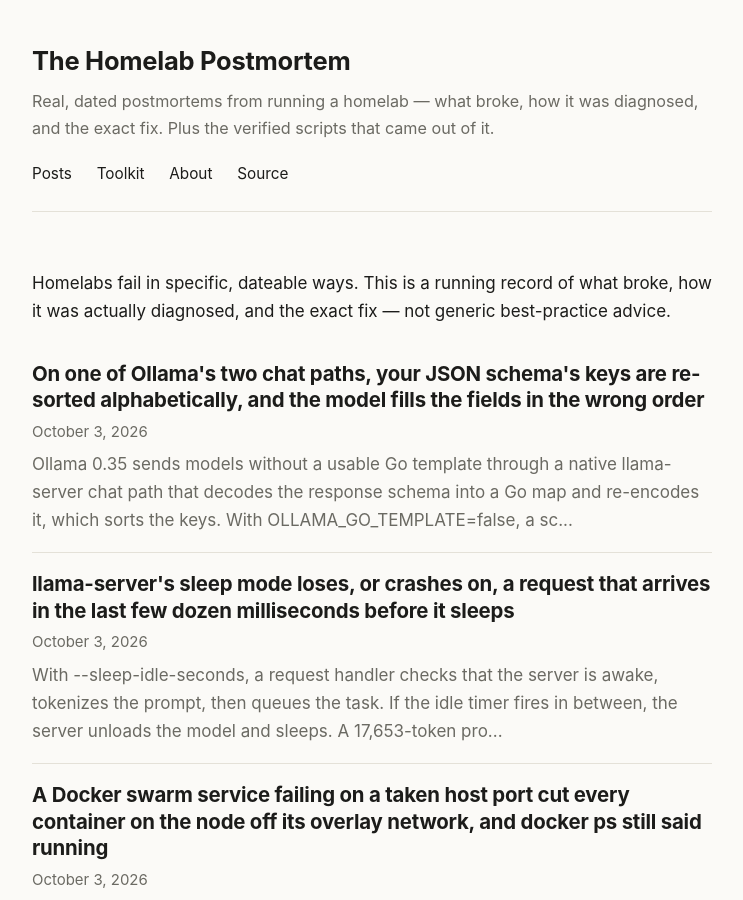
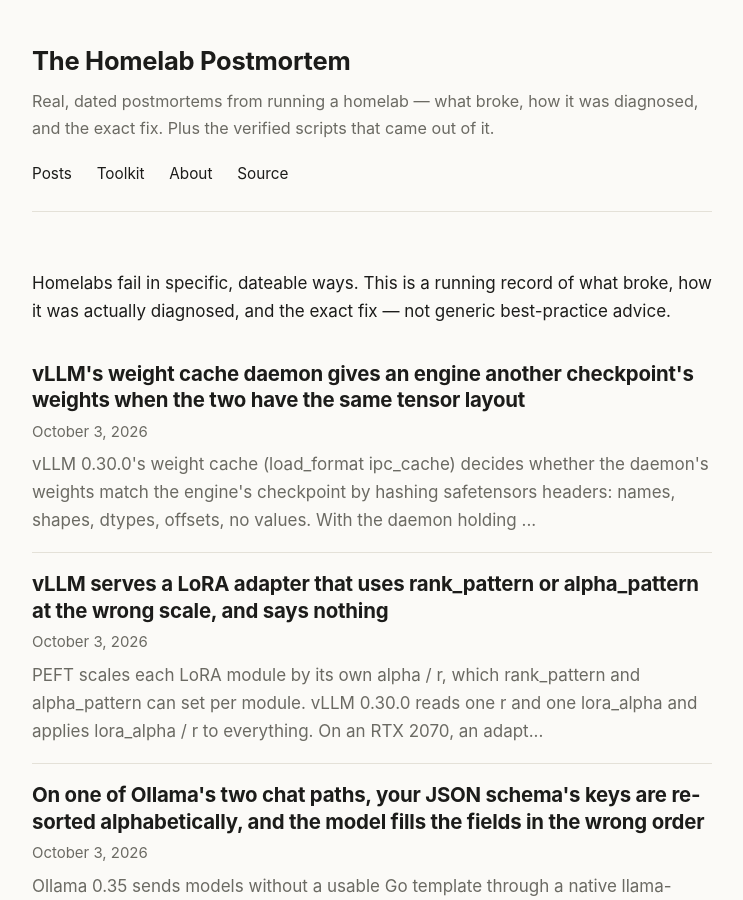
Before and after one commit to mitoyosh/homelab-postmortem, a Jekyll site: the page built from index.html, in a window 1280 px wide and 900 px high. Shown: the whole window, without its empty margins (268-1011 px from the left). Built offline with Jekyll 4.4.1, drawn with Linux system fonts in a browser that asks for light colours; part of the change alters nothing that is shown.

Commit message:
Posts: vLLM LoRA patterns ignored; vLLM weight cache serves another checkpoint
Co-Authored-By: Claude Opus 5.5 <noreply@anthropic.com>

````diff
--- a/_config.yml
+++ b/_config.yml
@@ -46,7 +46,7 @@ packs:
     title: "Local LLM artifacts"
     price: "$5"
     question: "Is the model, adapter, or build you just installed the thing it says it is?"
-    detail: "Fourteen checks. An Ollama quantisation that pulls and runs and returns no working code, a LoRA adapter accepted and applied to zero layers, a build that reports a commit hash from a repository it has never heard of, a response_format the server accepts and then ignores, a previous_response_id that is accepted and dropped, a tool parameter the gemma4 renderer never shows the model, an embedding batch whose positions the library reads past the end of, a prompt cache whose \"no limit\" setting keeps less than the default, and a decision model whose confidence is sharpened tenfold by a temperature its own library clamps at load time, a VRAM reservation Ollama prints in its log and never passes to the runner that places the layers, model sampling settings the OpenAI-compatible API quietly replaces with 1.0, an end-of-generation token chosen by its spelling that stops a model mid-sentence with a normal finish, a sleep mode that loses or crashes on a request arriving just before it sleeps, and a JSON schema whose keys come back alphabetised so the model fills the wrong fields."
+    detail: "Fifteen checks. An Ollama quantisation that pulls and runs and returns no working code, a LoRA adapter accepted and applied to zero layers, a build that reports a commit hash from a repository it has never heard of, a response_format the server accepts and then ignores, a previous_response_id that is accepted and dropped, a tool parameter the gemma4 renderer never shows the model, an embedding batch whose positions the library reads past the end of, a prompt cache whose \"no limit\" setting keeps less than the default, and a decision model whose confidence is sharpened tenfold by a temperature its own library clamps at load time, a VRAM reservation Ollama prints in its log and never passes to the runner that places the layers, model sampling settings the OpenAI-compatible API quietly replaces with 1.0, an end-of-generation token chosen by its spelling that stops a model mid-sentence with a normal finish, a sleep mode that loses or crashes on a request arriving just before it sleeps, a JSON schema whose keys come back alphabetised so the model fills the wrong fields, and a LoRA adapter whose per-module scaling vLLM drops without a word."
     buy_url: "https://buy.stripe.com/cNiaEWb7C0yge8rcT65Vu07"
 
 baseurl: ""
--- a/_posts/2026-09-07-vllm-accepts-a-lora-it-will-never-apply.md
+++ b/_posts/2026-09-07-vllm-accepts-a-lora-it-will-never-apply.md
@@ -135,3 +135,7 @@ The same "accepted, then not applied" shape turned up in llama.cpp a few days la
 generates as if no `response_format` was sent](https://homelabpostmortem.com/2026/09/12/llama-server-ignores-the-response-format-its-readme-shows/).
 There the control is even simpler — remove the constraint and see whether the bytes change —
 and it is the only way to tell a server that enforced from a model that cooperated.
+
+And in vLLM itself again, a month later: an adapter that sets `rank_pattern` or `alpha_pattern`
+[is accepted and served with one scale for every module](https://homelabpostmortem.com/2026/10/03/vllm-ignores-lora-rank-pattern-and-alpha-pattern/),
+so the patterned modules come out stronger or weaker than PEFT trained them, with no warning.
--- /dev/null
+++ b/_posts/2026-10-03-vllm-ignores-lora-rank-pattern-and-alpha-pattern.md
@@ -0,0 +1,96 @@
+---
+title: "vLLM serves a LoRA adapter that uses rank_pattern or alpha_pattern at the wrong scale, and says nothing"
+date: 2026-10-03
+excerpt: "PEFT scales each LoRA module by its own alpha / r, which rank_pattern and alpha_pattern can set per module. vLLM 0.30.0 reads one r and one lora_alpha and applies lora_alpha / r to everything. On an RTX 2070, an adapter with rank_pattern {q_proj: 4} came out 70 times further from PEFT than the same adapter without the pattern, and alpha_pattern alone did the same. Folding the scale into lora_B and dropping the pattern matched PEFT again."
+devto_title: "vLLM ignores LoRA rank_pattern and alpha_pattern and serves the adapter at the wrong scale"
+devto_tags: llm, vllm, lora, selfhosted
+---
+
+**TL;DR**: A PEFT LoRA adapter can give individual modules their own rank and alpha through `rank_pattern` and `alpha_pattern` in `adapter_config.json`, and PEFT scales each module by its own `alpha_m / r_m`. vLLM 0.30.0 reads `r` and `lora_alpha` only and applies `lora_alpha / r` to every module. The patterns are dropped without a warning. On an RTX 2070 under WSL2, with PEFT 0.21.2 and a small random Qwen3, an adapter with `rank_pattern = {"q_proj": 4}` gave prompt log-probabilities 0.0211 away from PEFT's on average, against 0.0003 for the same setup without a pattern. An adapter with only `alpha_pattern` set was off by 0.0168. Multiplying the affected modules' `lora_B` by the missing factor and clearing the pattern brought it back to 0.0003. The toolkit's `check-lora-patterns.py` reads an adapter's config and lists the modules vLLM will mis-scale, and by how much. Upstream report: [vllm-project/vllm#59799](https://github.com/vllm-project/vllm/issues/59799).
+
+## The symptom
+
+RTX 2070 (8 GB) on Windows 11, WSL2 Ubuntu, driver 591.86. vLLM 0.30.0 with torch 2.13.0+cu130, PEFT 0.21.2. The model is a randomly initialised two-layer Qwen3 (hidden size 256), so nothing has to be downloaded. The RTX 2070 has no bf16, so everything ran in fp16 (the report used bf16).
+
+Four adapters on `q_proj` and `v_proj`, all `r=16`, `lora_alpha=32`, with `lora_B` scaled up so the adapter's effect stands well clear of fp16 noise. For each, PEFT's own prompt log-probabilities on four 48-token prompts are the reference, then vLLM serves the same adapter on the same base:
+
+```
+adapter                                   PEFT q_proj scale   mean |vLLM - PEFT|   max
+none          no pattern                  2                   0.0003               0.0016
+rank          rank_pattern {"q_proj": 4}  32/4   = 8          0.0211               0.1106
+rank_folded   rank, q_proj lora_B x4,     2 (x4 in weights)   0.0003               0.0010
+              rank_pattern {}
+alpha         alpha_pattern {"q_proj":128} 128/16 = 8         0.0168               0.1046
+```
+
+The first row shows vLLM's LoRA path is fine: with no pattern it matches PEFT to within fp16 rounding. With a pattern on one module, the error is 70 times larger. The folded copy, which moves the factor PEFT applies into the weights themselves, matches again. `alpha_pattern` alone produces the same error, so this is about the scaling, not about the module having a different rank.
+
+The vLLM log has nothing to say about any of it. No line in the run mentions `rank_pattern` or `alpha_pattern`.
+
+## Why it's easy to miss
+
+vLLM accepts the adapter. It already turns some adapters away: `_validate_features` refuses DoRA and `modules_to_save`, so an adapter that loads without complaint looks supported. The output is still the adapter's output, only weaker or stronger in the patterned modules than it was trained to be. Nothing about the generated text flags that. You would have to compare against PEFT, or measure the quality you trained for, to see it.
+
+The patterns aren't exotic, either. The report points out that PEFT's own LoRA documentation recommends `rank_pattern` for mixture-of-experts models, giving each expert a smaller rank (`r // num_experts`), and points to vLLM for serving. The reporter measured the consequence on OLMoE-1B-7B: a held-out perplexity of 10.06 in PEFT and 11.28 in vLLM, against 13.09 for the base model. That means vLLM gave up about 40% of what the adapter had gained. Those numbers are the reporter's, from hardware this lab doesn't have. The direction and size of the effect match the small model here.
+
+## What's really going on
+
+`vllm/lora/peft_helper.py` in 0.30.0 defines the fields vLLM reads from `adapter_config.json`:
+
+```python
+r: int
+lora_alpha: int
+target_modules: list[str] | str
+bias: ...
+modules_to_save: list[str] | None = ...
+use_rslora: bool = field(default=False)
+use_dora: bool = field(default=False)
+vllm_lora_scaling_factor: float = field(default=1.0)
+```
+
+and computes one scale from them:
+
+```python
+if self.use_rslora:
+    self.vllm_lora_scaling_factor = self.lora_alpha / math.sqrt(self.r)
+else:
+    self.vllm_lora_scaling_factor = self.lora_alpha / self.r
+```
+
+There is no field for `rank_pattern` or `alpha_pattern`, and a code search of the repository finds no other reference to them. The rank of each module still comes out right, because it's taken from the tensor shapes in the safetensors file. Only the scale is shared, so any module whose pattern makes `alpha_m / r_m` differ from `lora_alpha / r` is scaled wrong by exactly that ratio. For `q_proj` above that is 8 against 2, a factor of 4.
+
+Not every patterned adapter is affected. According to the report, PEFT's `save_as_lora` with a dynamic rank writes `r=1`, `lora_alpha=1` and the same value in both patterns for each module. Every module's scale is then 1, and vLLM gets it right by coincidence.
+
+A fix is proposed in [#59801](https://github.com/vllm-project/vllm/pull/59801), which applies the scale per module. It is open and unmerged, and 0.30.0 is the current release.
+
+## The fix
+
+Until a release includes it, fold each affected module's scale correction into its `lora_B` and remove the patterns. The factor is PEFT's scale for that module divided by vLLM's, and `check-lora-patterns.py` prints it. For the adapter above it was 4 for `q_proj`. This is the fold the `rank_folded` row used, written to a new directory:
+
+```python
+import json, os
+from safetensors.torch import load_file, save_file
+
+sd = load_file("rank/adapter_model.safetensors")
+sd = {k: v * 4 if "q_proj.lora_B" in k else v for k, v in sd.items()}   # 4 = (32/4) / (32/16)
+os.makedirs("rank_folded")
+save_file(sd, "rank_folded/adapter_model.safetensors")
+cfg = json.load(open("rank/adapter_config.json"))
+cfg["rank_pattern"] = {}
+json.dump(cfg, open("rank_folded/adapter_config.json", "w"))
+```
+
+Two cautions:
+
+- **Pattern keys are module-name patterns.** According to the report, PEFT matches a key against the end of the module path, so `q_proj` applies to every layer's `q_proj`, and a key like `layers.3.self_attn.q_proj` applies to one. Fold the tensors the key actually covers.
+- **Don't just delete `alpha_pattern`.** That changes what PEFT does as well, and leaves vLLM where it was.
+
+Run `check-lora-patterns.py` on the folded adapter afterwards. It should report every module as keeping `lora_alpha / r`.
+
+## The generalisable habit
+
+An adapter config is a set of instructions, and a loader that recognises only some of them will quietly carry out a different set. vLLM rejects some unsupported adapter features outright, and that makes it easy to assume that whatever it accepts, it supports. It doesn't follow. Before you trust a server to reproduce a training setup, compare one batch of its outputs against the training framework's on the same inputs. Here that took four prompts and a single number.
+
+This is the second LoRA case on this site where vLLM accepts an adapter and serves something else. The first was [an adapter whose target modules it will never apply](https://homelabpostmortem.com/2026/09/07/vllm-accepts-a-lora-it-will-never-apply/). Its weight cache, which [can serve another checkpoint's weights](https://homelabpostmortem.com/2026/10/03/vllm-weight-cache-serves-another-checkpoints-weights/), is the same pattern one level down: a check that passes on less than it claims to check.
+
+The toolkit's `check-lora-patterns.py` reads `adapter_config.json` files, or every one under a directory. For each module whose pattern changes its scale, it prints PEFT's scale, vLLM's, and the factor between them. It doesn't flag `save_as_lora`-style adapters whose patterns keep every scale equal.
--- /dev/null
+++ b/_posts/2026-10-03-vllm-weight-cache-serves-another-checkpoints-weights.md
@@ -0,0 +1,91 @@
+---
+title: "vLLM's weight cache daemon gives an engine another checkpoint's weights when the two have the same tensor layout"
+date: 2026-10-03
+excerpt: "vLLM 0.30.0's weight cache (load_format ipc_cache) decides whether the daemon's weights match the engine's checkpoint by hashing safetensors headers: names, shapes, dtypes, offsets, no values. With the daemon holding Qwen3-0.6B, an engine started on a copy with one tensor zeroed answered exactly like the original, logged that it mapped 339 tensors from the daemon, and warned about nothing. A checkpoint with a different layout was rejected as documented."
+devto_title: "vLLM's weight cache can serve another checkpoint's weights when the tensor layout matches"
+devto_tags: llm, vllm, selfhosted, debugging
+---
+
+**TL;DR**: vLLM 0.30.0 can keep a model's weights in a long-running daemon so that engines restart without reloading them (`load_format="ipc_cache"`). Before an engine uses those weights, both sides compare a fingerprint, and the docs describe the checkpoint part of it as "checkpoint content". In the code it is a hash of each shard's file name and safetensors header: tensor names, shapes, dtypes and offsets, but no tensor values. Two checkpoints with the same layout, such as a base model and a fine-tune of it, or two training steps, get the same fingerprint. On an RTX 2070, a daemon holding Qwen3-0.6B served an engine started on a copy with `model.norm.weight` zeroed. On its own that copy answers `'!!!!!!!!!!!!'`. With the daemon running, it answered `' Paris. The capital of Italy is Rome. The capital of'`, exactly like the original, logged `Mapped 339 tensors from the weight cache daemon`, and warned about nothing. Upstream report: [vllm-project/vllm#59647](https://github.com/vllm-project/vllm/issues/59647).
+
+## The symptom
+
+RTX 2070 (8 GB) on Windows 11, WSL2 Ubuntu, driver 591.86, vLLM 0.30.0 with torch 2.13.0+cu130, everything in fp16 since the card has no bf16. Two checkpoints, following the report:
+
+```bash
+hf download Qwen/Qwen3-0.6B --local-dir q
+cp -r q q_mod
+# zero the 2,048 bytes of model.norm.weight in q_mod/model.safetensors, header untouched
+```
+
+The files differ, and loaded normally each behaves like itself. Greedy decoding, 12 tokens, "The capital of France is":
+
+```
+q      load_format=auto   ' Paris. The capital of Italy is Rome. The capital of'
+q_mod  load_format=auto   '!!!!!!!!!!!!'
+```
+
+Then the daemon, preloaded with `q`. The report used `vllm preload`, which isn't in the 0.30.0 CLI. The module the docs point to is:
+
+```bash
+python -m vllm.model_executor.model_loader.weight_cache.daemon --model q --dtype float16
+# ===== Weight cache daemon READY: node 0/1 serving 1 local rank(s) in the default socket dir =====
+```
+
+and an engine on `q_mod` with the cache:
+
+```
+q_mod  load_format=ipc_cache   ' Paris. The capital of Italy is Rome. The capital of'
+  INFO [ipc_loader.py:203] Mapped 339 tensors from the weight cache daemon (zero_copy mode)
+```
+
+The engine was asked for `q_mod` and ran `q`, with no warning from either process. To confirm that the check itself works, an engine started with `ipc_cache` on a different model (a small random Qwen3 with different shapes) was turned away and fell back to disk, as documented:
+
+```
+WARNING [ipc_loader.py:139] Weight cache unusable (WeightCacheKey mismatch on fields: ['checkpoint']); falling back to disk loading
+```
+
+So the fallback works when the layout differs, and doesn't trigger when only the values do.
+
+## Why it's easy to miss
+
+Everything you'd look at points at the checkpoint you asked for. The engine was started on `q_mod`, the only log line about weights says they were mapped successfully, and the output is fluent text from a working model. Only the weights are someone else's. In the realistic case, a base model and its fine-tune, or the same fine-tune at two steps, the wrong answers are plausible ones. Nothing points at the cache.
+
+The documentation says this case can't happen. The feature's page on the main branch (`docs/features/preload.md`, which isn't in the 0.30.0 tag) lists a "Safe fallback" for cached weights that "don't match the engine's configuration". It describes the fingerprint as covering "checkpoint content (hashed from safetensors metadata, ...)". That parenthesis gives it away: metadata is all it hashes, and different weights can have identical metadata.
+
+## What's really going on
+
+`vllm/model_executor/model_loader/weight_cache/protocol.py` in 0.30.0:
+
+```python
+def hash_checkpoint(model: str) -> str | None:
+    """Fingerprint checkpoint content from local safetensors metadata.
+
+    Hashes each shard's safetensors header so a daemon and an engine pointing
+    at identical weights in different directories produce the same key. ...
+    """
+    ...
+    for path in sorted(files, key=os.path.basename):
+        hasher.update(os.path.basename(path).encode())
+        hasher.update(_safetensors_header(path))
+    return hasher.hexdigest()
+```
+
+A safetensors header is a JSON index: for each tensor, its name, dtype, shape and byte offsets. Fine-tuning changes none of those. The design goal in the docstring, letting a copy of the same weights in another directory match, is met by hashing less than the content. The side effect is that different weights with the same layout match too. The rest of `WeightCacheKey` (architecture, dtype, quantization, TP rank, vLLM version) is the same for a local base model and its fine-tune as well.
+
+A fix is proposed in [#59648](https://github.com/vllm-project/vllm/pull/59648), titled "Fingerprint sampled tensor bytes, not headers only". It is open, and 0.30.0 is the current release.
+
+## The fix
+
+Until that ships, the daemon's checkpoint and the engine's must be the same one, and nothing will tell you if they aren't. In practice:
+
+- **Run a weight-cache daemon only for the checkpoint you serve.** If you switch between a base model and fine-tunes of it, or between training checkpoints, either stop the daemon and start one for the new checkpoint, or load the others with the default `load_format`.
+- **Treat "Mapped N tensors from the weight cache daemon" as a claim to check.** After any switch, compare one deterministic prompt between `load_format="ipc_cache"` and `"auto"` for the checkpoint you think you're serving. Here that took one prompt and twelve tokens to show the difference.
+
+Neither of those was needed for a different-shaped model, which the existing check caught.
+
+## The generalisable habit
+
+A cache key decides what counts as the same thing. Whoever chose this one optimised for matching identical weights in different places, and in doing so it also matched different weights in the same layout. When a cache promises a safe fallback on mismatch, find out what the key covers before relying on it. The test is cheap: make two inputs that differ only in what the key leaves out, and see whether the cache tells them apart.
+
+The same version of vLLM also [loads a LoRA adapter's per-module scaling as one number](https://homelabpostmortem.com/2026/10/03/vllm-ignores-lora-rank-pattern-and-alpha-pattern/) and serves it without a warning. In both cases vLLM read less of what it was given than it reported using.
--- a/toolkit/index.md
+++ b/toolkit/index.md
@@ -84,6 +84,10 @@ destructive, dry-run modes where it matters.
   alphabetical order to each Ollama model and reports whether the output kept
   the declared order; on Ollama's native chat path it doesn't. From
   [On one of Ollama's two chat paths, your JSON schema's keys are re-sorted]({{ '/2026/10/03/ollama-native-chat-path-sorts-your-json-schema-keys/' | relative_url }}).
+- **`check-lora-patterns.py`** — reads LoRA `adapter_config.json` files and
+  lists the modules whose `rank_pattern` / `alpha_pattern` give them a scale
+  vLLM won't apply, with the factor to fold into `lora_B`. From
+  [vLLM serves a LoRA adapter that uses rank_pattern or alpha_pattern at the wrong scale]({{ '/2026/10/03/vllm-ignores-lora-rank-pattern-and-alpha-pattern/' | relative_url }}).
 - **`check-embd-determinism.sh`** — tells you whether decoding through
   `llama_batch.embd` gives the same logits every time on your build and model,
   and when it does not, confirms whether the cause is the known heap over-read:
````
Also changed, not shown: assets/covers/2026-10-03-vllm-ignores-lora-rank-pattern-and-alpha-pattern.png (added), assets/covers/2026-10-03-vllm-weight-cache-serves-another-checkpoints-weights.png (added).
